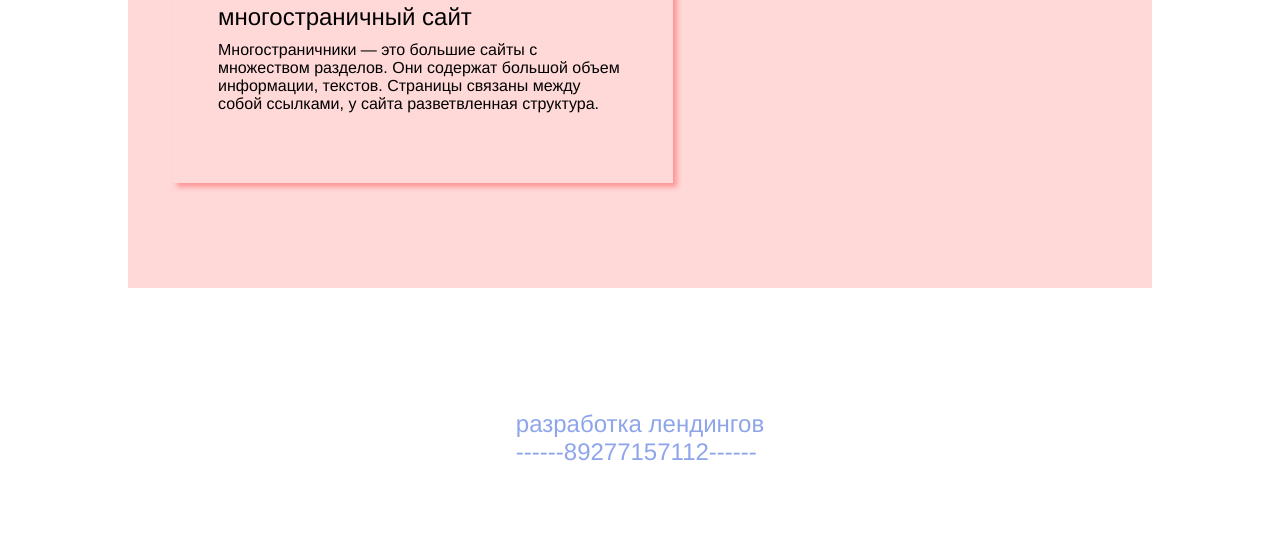
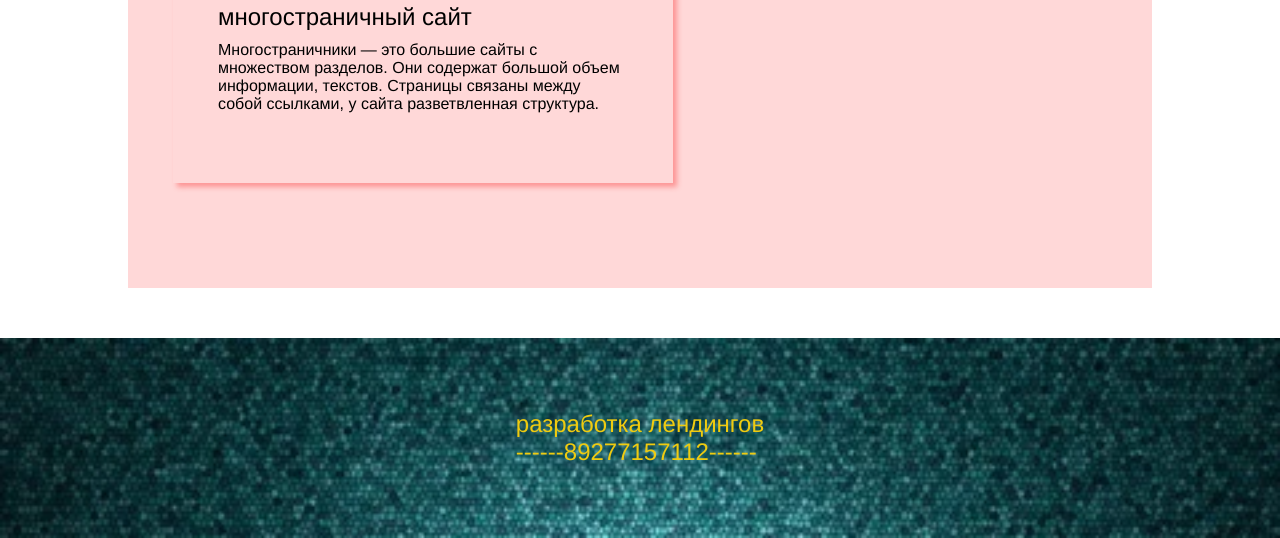
Before and after one commit to Gaztechica/yandex, a plain HTML site: page index.html in a window 1280 px wide. Shown: the part 2208-2746 px from the top of the page. Drawn offline with Linux system fonts and the light colour scheme.

Commit message:
Update style.css

```diff
--- a/style.css
+++ b/style.css
@@ -8,7 +8,6 @@ body, h1, h2, h3, h4, p, a {
 body {
   font-family: 'Helvetica', 'Arial', sans-serif;
 }
-
 .header {
   height: 100vh;
   background-color: #eee;
@@ -17,8 +16,6 @@ body {
   background-position: center;
   text-align: center;
 }
-
-
 .header-title {
   font-size: 100px;
   color: #8ea5ea;
@@ -26,7 +23,6 @@ body {
   font-weight: 400;
   margin: auto;
 }
-
 .card-image{
   width: 100%;
   margin-bottom: 25px;
@@ -36,7 +32,6 @@ body {
   height: 100%;
    display: flex;
   background-color: rgba(0, 0, 0, .5);
-
   }
 .content{
   font-size: 0;
@@ -47,7 +42,6 @@ body {
 }
 .card{
   width: 500px;
-
   margin-bottom:60px;
   padding: 45px 45px 70px;
   box-shadow: 4px 4px 5px rgba(250, 50, 50, .4);
@@ -65,20 +59,17 @@ body {
 }
 .card-text{
  font-size: 16px;
-
  }
-
 .footer{
   height:200px;
   background-size: cover;
-
-  background-image: url(imeges/фон.webp);
+  background-image: url(imeg/fon.webp);
   background-repeat: no-repeat;
   display: flex;
 }
 .footer-author{
   font-size: 24px;
-  color: #8ea5ea;
+  color: #efcb10;
   margin: auto;
-
+  align-items: center;
 }
```
Lines whose indentation alone changed are shown as unchanged.
